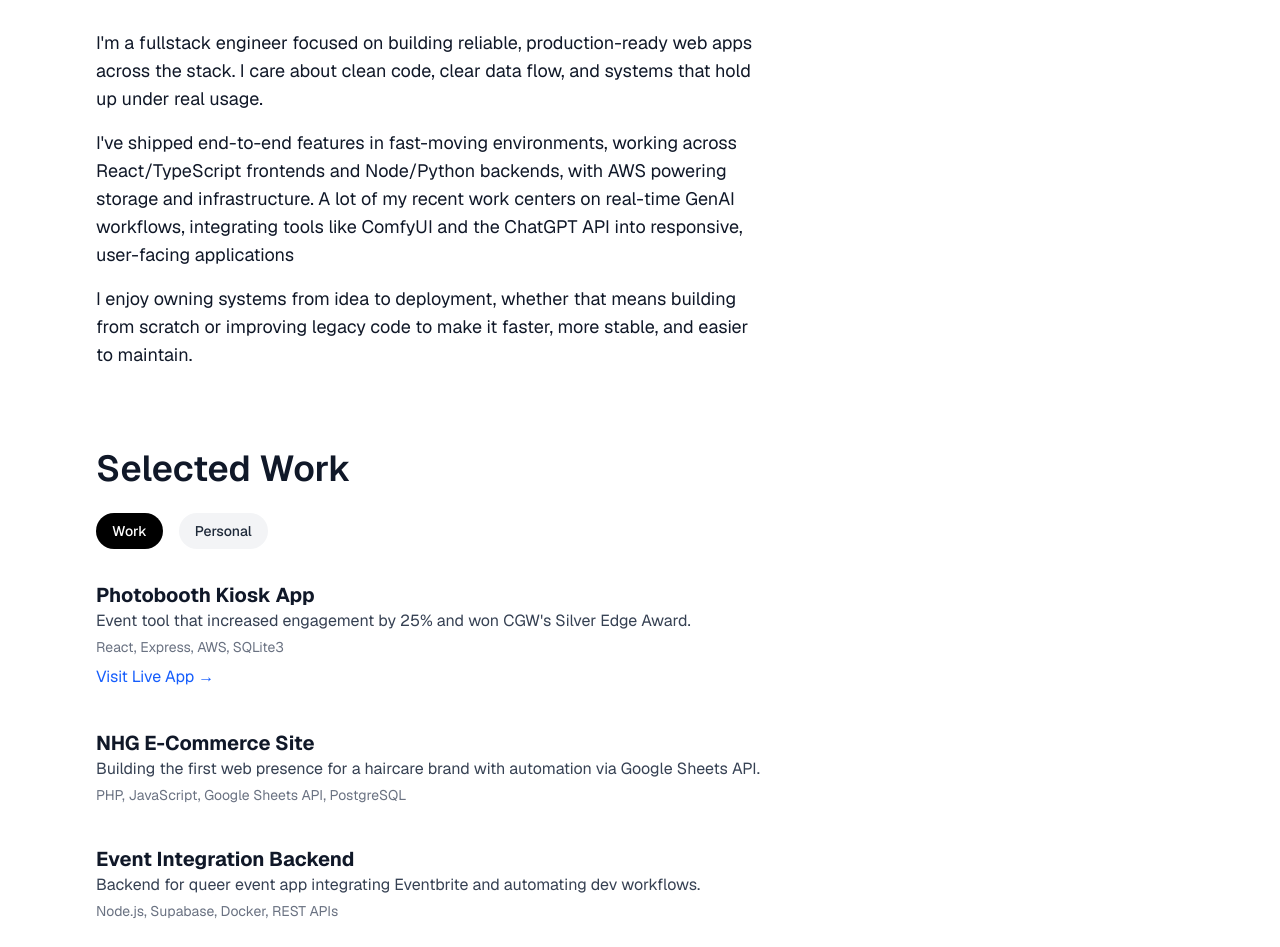
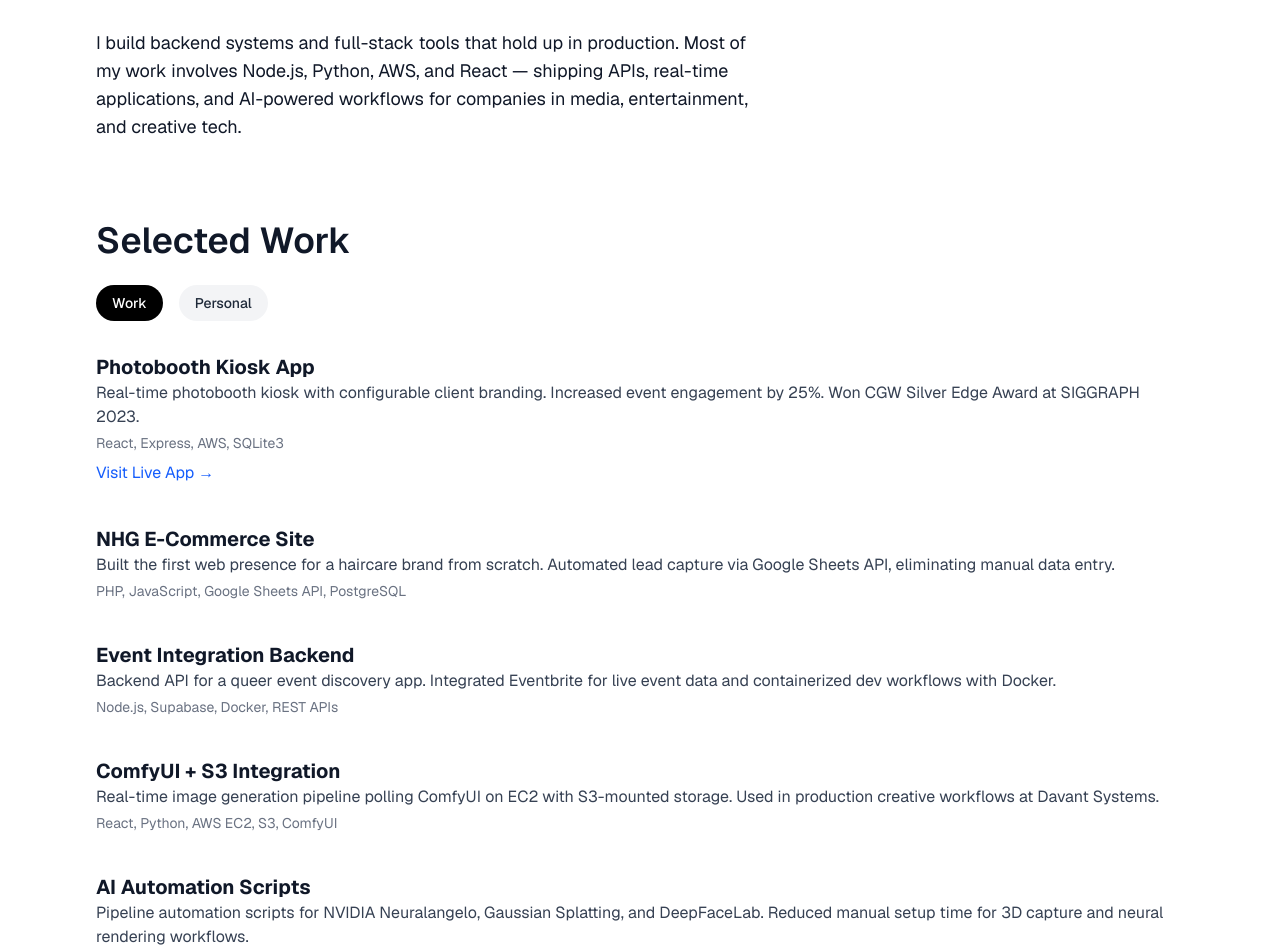
Before and after one commit to Islaster/new-portfolio, a Next.js app: page / in a window 1280 px wide. Shown: the part 386-1333 px from the top of the page. Built offline with nearby package versions, Linux system fonts and the light colour scheme.

Commit message:
changed about me and projects

```diff
--- a/src/app/page.tsx
+++ b/src/app/page.tsx
@@ -35,21 +35,10 @@ export default function Home() {
       <section className="mb-20">
         <h2 className="text-2xl md:text-4xl font-semibold mb-6">About Me</h2>
         <p className="text-lg max-w-2xl">
-          I&apos;m a fullstack engineer focused on building reliable,
-          production-ready web apps across the stack. I care about clean code,
-          clear data flow, and systems that hold up under real usage.
-        </p>
-        <p className="text-lg max-w-2xl mt-4">
-          I&apos;ve shipped end-to-end features in fast-moving environments,
-          working across React/TypeScript frontends and Node/Python backends,
-          with AWS powering storage and infrastructure. A lot of my recent work
-          centers on real-time GenAI workflows, integrating tools like ComfyUI
-          and the ChatGPT API into responsive, user-facing applications
-        </p>
-        <p className="text-lg max-w-2xl mt-4">
-          I enjoy owning systems from idea to deployment, whether that means
-          building from scratch or improving legacy code to make it faster, more
-          stable, and easier to maintain.
+          I build backend systems and full-stack tools that hold up in
+          production. Most of my work involves Node.js, Python, AWS, and React —
+          shipping APIs, real-time applications, and AI-powered workflows for
+          companies in media, entertainment, and creative tech.
         </p>
       </section>
 
--- a/src/data/projects.json
+++ b/src/data/projects.json
@@ -2,53 +2,53 @@
   "work": [
     {
       "title": "Photobooth Kiosk App",
-      "description": "Event tool that increased engagement by 25% and won CGW's Silver Edge Award.",
+      "description": "Real-time photobooth kiosk with configurable client branding. Increased event engagement by 25%. Won CGW Silver Edge Award at SIGGRAPH 2023.",
       "tech": "React, Express, AWS, SQLite3",
       "link": "https://photobooth-kiosk.vercel.app"
     },
     {
       "title": "NHG E-Commerce Site",
-      "description": "Building the first web presence for a haircare brand with automation via Google Sheets API.",
+      "description": "Built the first web presence for a haircare brand from scratch. Automated lead capture via Google Sheets API, eliminating manual data entry.",
       "tech": "PHP, JavaScript, Google Sheets API, PostgreSQL"
     },
     {
       "title": "Event Integration Backend",
-      "description": "Backend for queer event app integrating Eventbrite and automating dev workflows.",
+      "description": "Backend API for a queer event discovery app. Integrated Eventbrite for live event data and containerized dev workflows with Docker.",
       "tech": "Node.js, Supabase, Docker, REST APIs"
     },
     {
       "title": "ComfyUI + S3 Integration",
-      "description": "Live polling + image generation pipeline with ComfyUI on EC2 + mounted S3 bucket.",
+      "description": "Real-time image generation pipeline polling ComfyUI on EC2 with S3-mounted storage. Used in production creative workflows at Davant Systems.",
       "tech": "React, Python, AWS EC2, S3, ComfyUI"
     },
     {
       "title": "AI Automation Scripts",
-      "description": "Developed bash/Python scripts for pipelines integrating NVIDIA Neuralangelo, Gaussian Splatting, and DeepFaceLab.",
+      "description": "Pipeline automation scripts for NVIDIA Neuralangelo, Gaussian Splatting, and DeepFaceLab. Reduced manual setup time for 3D capture and neural rendering workflows.",
       "tech": "Python, Bash, NVIDIA Tools"
     },
     {
       "title": "Legacy Hardware Upgrade",
-      "description": "Transformed old desktops into AI-ready rigs for virtual production workflows.",
+      "description": "Rebuilt consumer desktops into GPU-accelerated rigs for Stable Diffusion and virtual production pipelines. Saved thousands vs. buying new hardware.",
       "tech": "Linux, Windows, hardware config, automation"
     }
   ],
   "personal": [
     {
       "title": "Admin Dashboard",
-      "description": "A custom admin dashboard with Supabase Auth and UI management, built for a client-facing internal tool.",
+      "description": "Client-facing internal tool with Supabase Auth, role-based access, and UI management for content and user administration.",
       "tech": "Next.js, Supabase, Tailwind CSS",
       "link": "https://admin-dashboard-mauve-beta.vercel.app"
     },
     {
-      "title": "Fake Store API App",
-      "description": "A full-stack MVP that uses a Python FastAPI backend and a React TypeScript frontend to fetch, filter, and display products. Features include cart functionality, Stripe integration, and dynamic product detail views.",
+      "title": "E-Commerce Store",
+      "description": "Full-stack store with FastAPI backend and React TypeScript frontend. Features cart, Stripe checkout, product filtering, and dynamic detail views.",
       "tech": "React (Vite), TypeScript, FastAPI, Stripe, Tailwind CSS",
       "link": "https://price-tracker-and-competitor-analyzer.vercel.app/"
     },
     {
-      "title": "Nutirition Tracker",
-      "description": "A sleek nutrition tracker that lets you instantly search foods, select serving sizes, and log your daily intake in real time with a clean, intuitive interface.",
-      "tech": "React (Vite), typescript, Fatsecret API, Express.js, Node.js",
+      "title": "Nutrition Tracker",
+      "description": "Real-time nutrition tracker with food search, serving size selection, and daily intake logging. Pulls data from the FatSecret API.",
+      "tech": "React (Vite), TypeScript, FatSecret API, Express.js, Node.js",
       "link": "https://barcode-smoky-chi.vercel.app/"
     },
     {
@@ -58,8 +58,8 @@
     },
     {
       "title": "Shared LLM Hub on Raspberry Pi",
-      "description": "A self hosted full stack app that wraps LLM APIs in a simple GUI, using Raspberry Pi, Node, React, Cloudflare Tunnel, and Zero Trust to enable secure, pay per use access instead of subscriptions.",
-      "tech": "Raspberry Pi 5 16GB RAM, React, Node.js, Express, LLM APIs, Cloudflare Tunnel, Zero Trust, Linux"
+      "description": "Self-hosted full-stack app wrapping LLM APIs in a simple GUI. Runs on a Raspberry Pi with Cloudflare Tunnel and Zero Trust for secure, pay-per-use access instead of monthly subscriptions.",
+      "tech": "Raspberry Pi 5, React, Node.js, Express, LLM APIs, Cloudflare Tunnel, Zero Trust, Linux"
     }
   ]
 }
```
